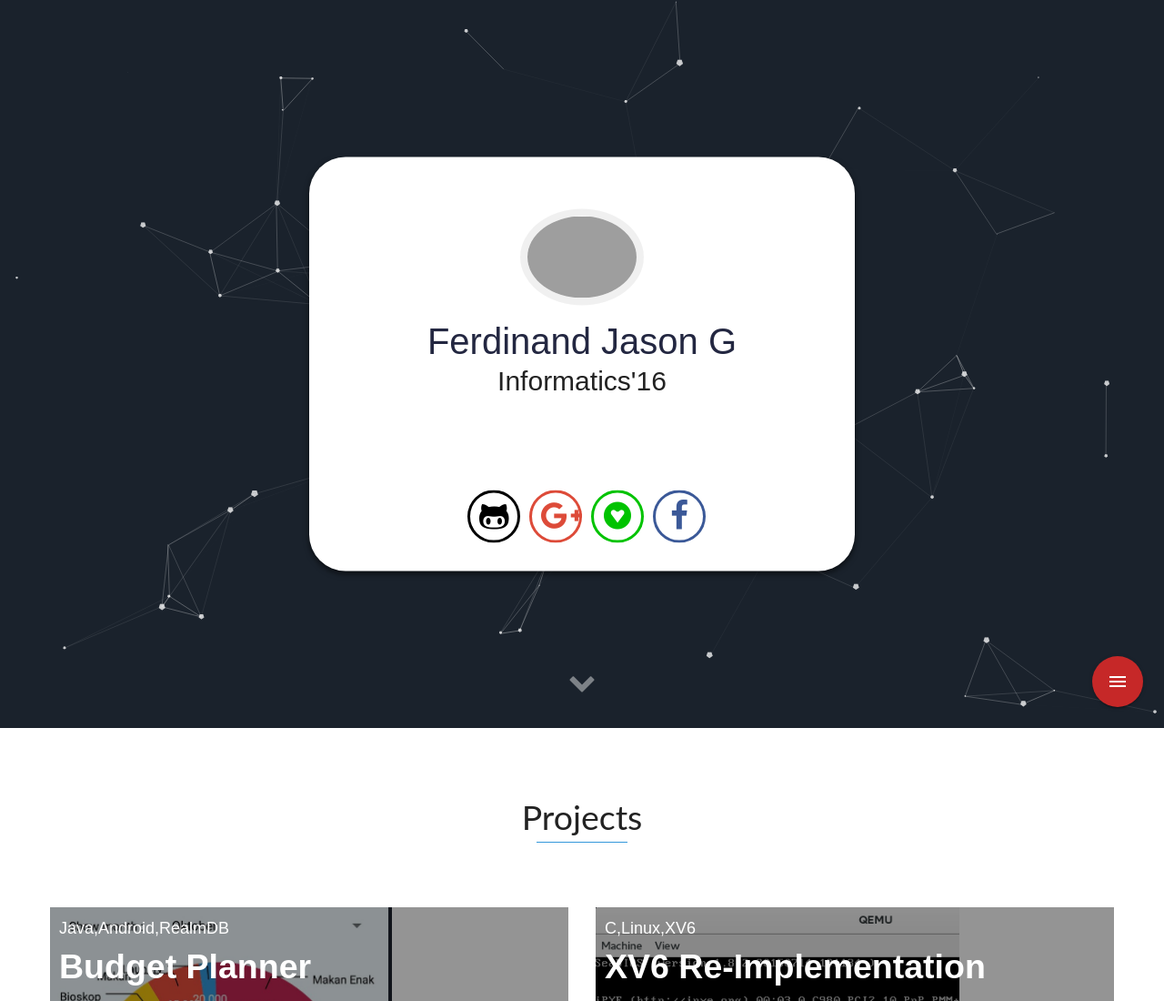
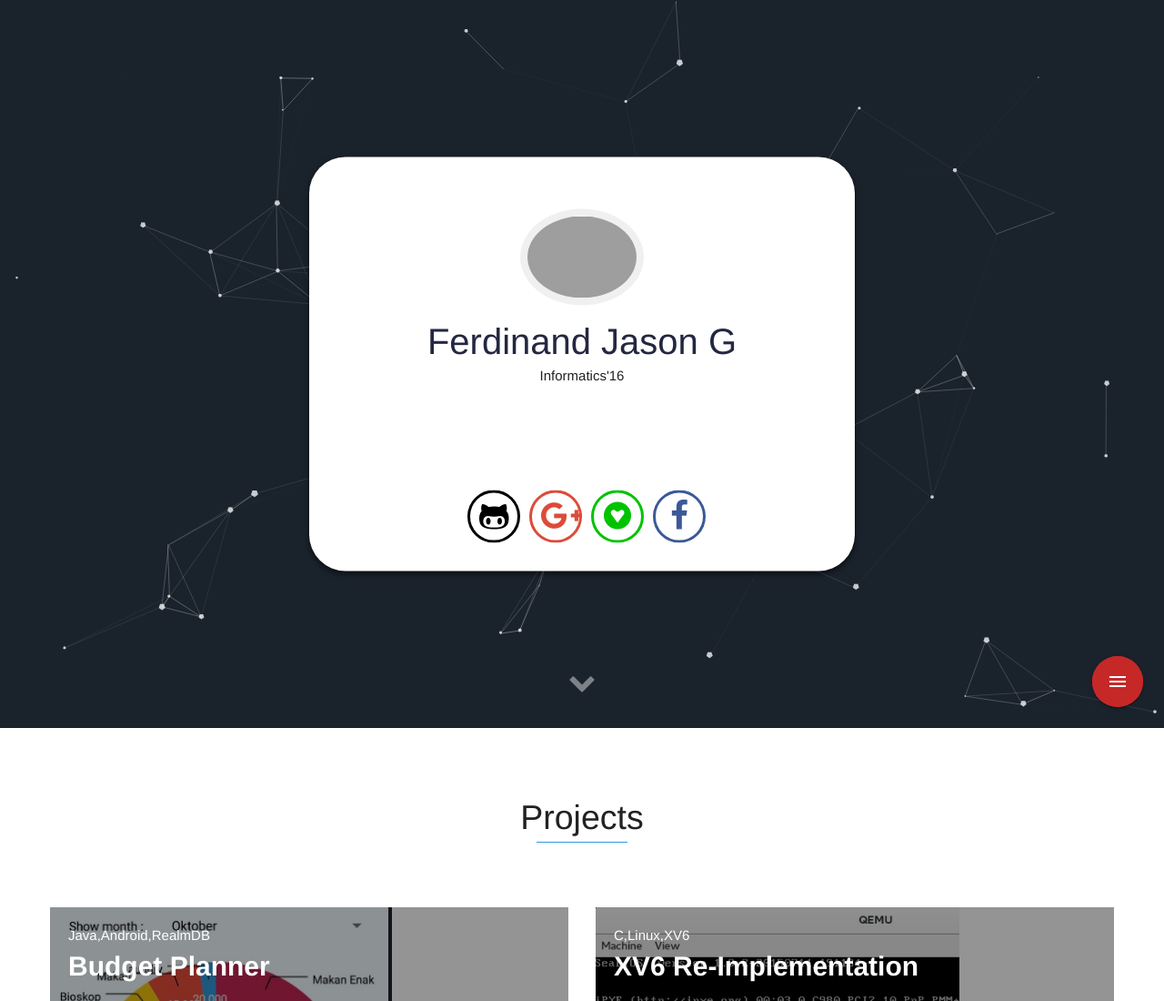
Before and after one commit to ferdinandjason/ferdinandjason.github.io, a plain HTML site: page index.html in a window 1280 px wide. Shown: the top 1100 px of the page at 91% size. Drawn offline with nearby package versions, Linux system fonts and the light colour scheme; grey boxes are pictures that could not be loaded; a script that the page names is missing.

Commit message:
font modif #1

```diff
--- a/css/main.css
+++ b/css/main.css
@@ -2,7 +2,7 @@
     box-sizing: border-box;
     margin: 0;
     padding: 0;
-    font-family: 'Montserrat',sans-serif;
+    font-family: "Helvetica Neue",Helvetica,Arial,sans-serif;
   }
 
 .unselectable{
@@ -47,8 +47,8 @@ section.intro {
 
 section.intro h2,
 section.intro h5 {
-    font-weight: 300;
     margin-bottom: 10px;
+    font-weight: 100;
 }
 
 h1,h2,h3,h4,h5,h6,p {
@@ -339,7 +339,6 @@ p {
   line-height: 1.25;
   text-align: center;
   margin-bottom: 2em;
-  font-family: 'Lato', sans-serif;
 }
 
 .heading::after {
@@ -546,19 +545,19 @@ p {
 
 .project__content{
   color: #FFFFFF;
-  left: 10px;
+  left: 20px;
   position: absolute;
-  top: 10px;
+  top: 20px;
   z-index: 99;
 }
 
 .project__type{
-  font-size: 1.2em;
+  font-size: 1em;
 }
 
 .project__title{
-  font-size: 2.5em;
-  font-weight: 700;
+  font-size: 2em;
+  font-weight: 600;
 }
 
 .project__overlay{
@@ -591,13 +590,13 @@ p {
 .project__github{
   border: 1px solid #fff;
   border-radius: 15px;
-  bottom: 15px;
+  bottom: 25px;
   color: #fff;
   display: block;
   font-size: 1.3em;
   padding: 5px 15px;
   position: absolute;
-  right: 15px;
+  right: 25px;
   transition: 0.5s ease all;
   z-index: 99;
 }
@@ -637,7 +636,15 @@ img{
   color: black;
 }
 
+#experience{
+  padding: 50px 15px;
+  text-align: center;
+  border-bottom: 1px solid #dcd9d9;
+}
 
+.background-alt{
+  background: #f2f2f5;
+}
 
 
 
--- a/index.html
+++ b/index.html
@@ -31,7 +31,7 @@
                                 </a>
                                 <!-- detail -->
                                 <h1 class='unselectable'>Ferdinand Jason G</h1>
-                                <h2 class='unselectable'>Informatics'16</h2>
+                                <p class='unselectable'>Informatics'16</p>
                             </header>
                             <div class="profile-bio">
                                 <p class='unselectable'>
@@ -223,7 +223,7 @@
                 </a>
             </footer>
             <div class="fixed-action-btn horizontal">
-                <a class="btn-floating btn-large red darken-3">
+                <a class="btn-floating btn-large pulse red darken-3">
                     <i class="material-icons">menu</i>
                 </a>
                 <ul>
```
